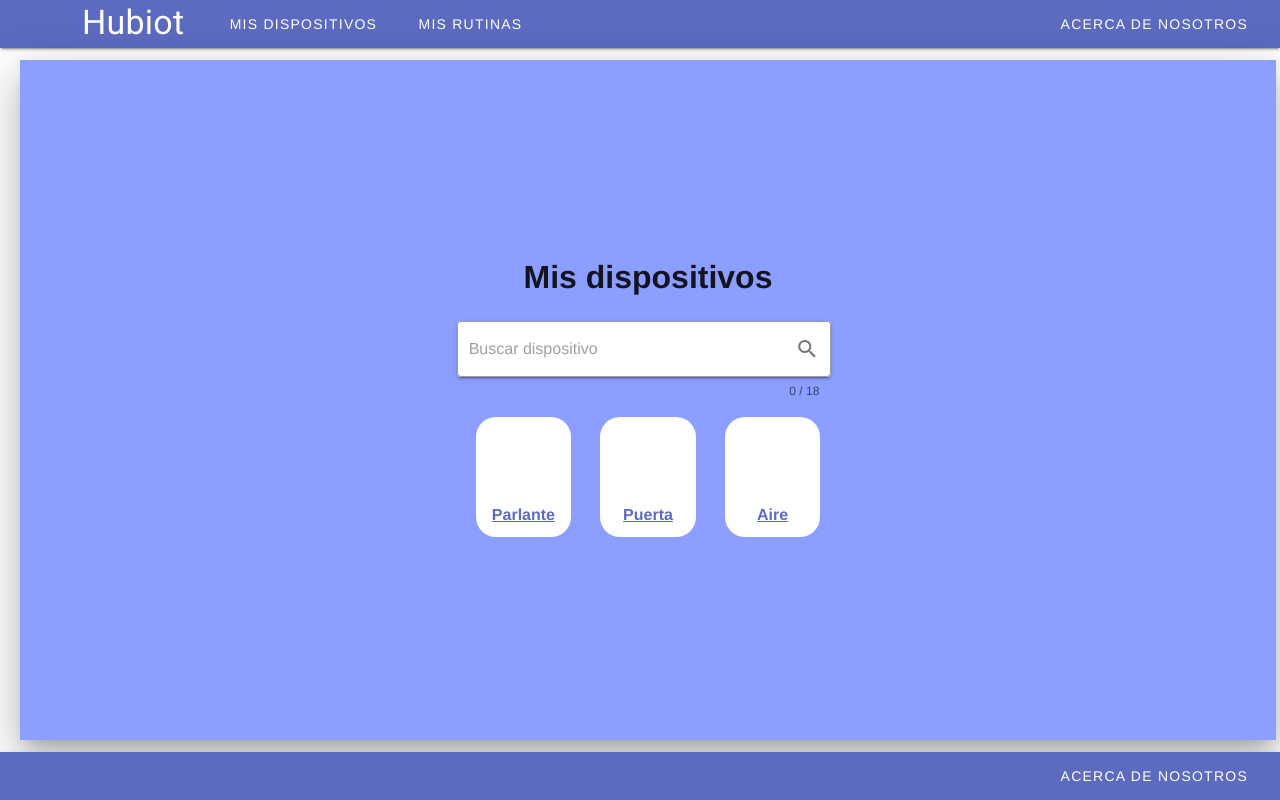
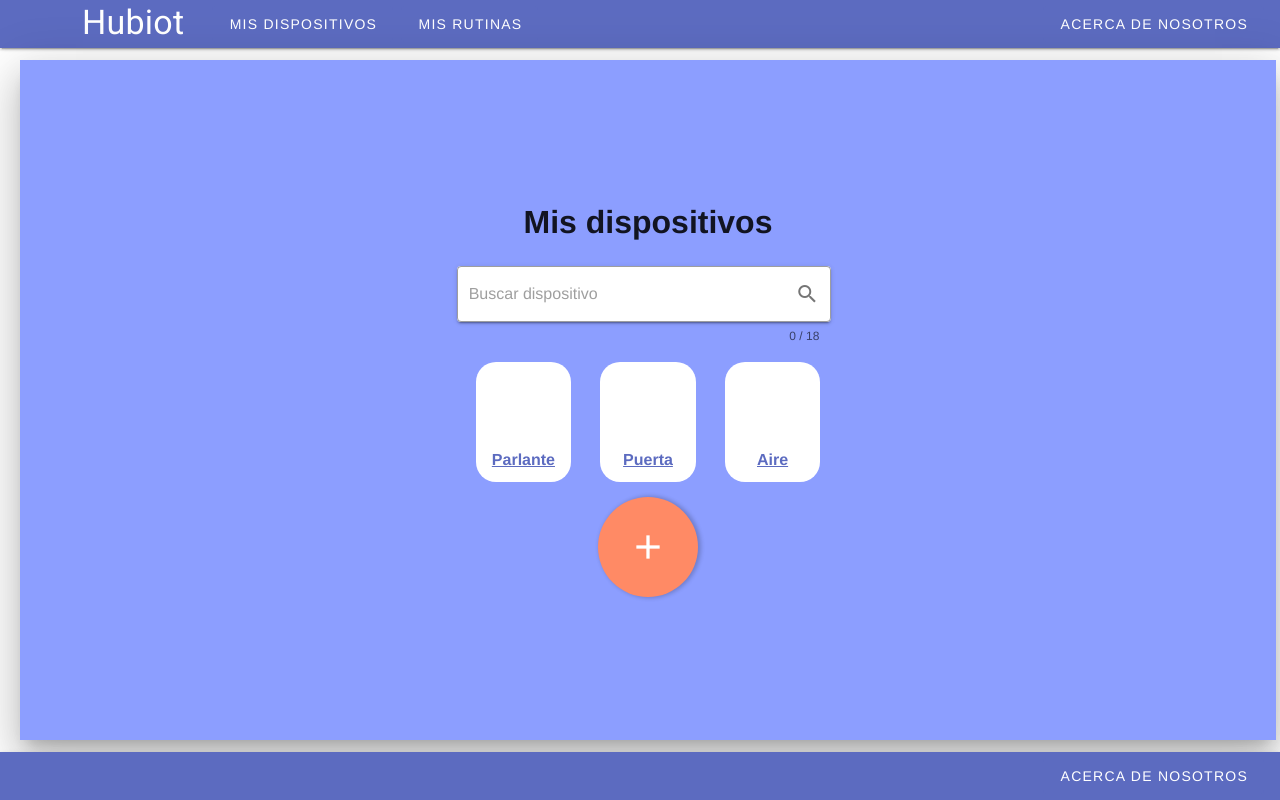
Before and after one commit to AgusMattiussi/hubiot-web, a Vue app: page /devices in a window 1280 px wide. Built offline with nearby package versions, Linux system fonts and the light colour scheme.

Commit message:
Se agregó el componente addButton

```diff
--- /dev/null
+++ b/src/components/AddButton.vue
@@ -0,0 +1,27 @@
+<template>
+  <span class="go-back">
+    <button class="btn icon">
+      <v-icon class="mx-auto" x-large color="white">
+        mdi-plus
+      </v-icon>
+    </button>
+  </span>
+</template>
+
+<script>
+export default {
+  name: 'AddButton'
+}
+</script>
+
+<style scoped>
+.btn{
+  margin: 5px;
+  background-color: #FF8A65;
+  border-radius: 100px;
+  border: 0;
+  height: 100px;
+  width: 100px;
+  box-shadow: 2px 0 4px 1px rgba(0, 0, 0, 0.2);
+}
+</style>
--- a/src/router/index.js
+++ b/src/router/index.js
@@ -33,7 +33,7 @@ const routes = [
   {
     path: '/devices',
     name: 'devices',
-    component: () => import('../views/MyDeviceView.vue')
+    component: () => import('../views/MyDevicesView.vue')
   },
   {
     path: '/new_device',
--- a/src/views/MyDeviceView.vue
+++ b/src/views/MyDevicesView.vue
@@ -45,6 +45,7 @@
                   </v-sheet>
                 </div>
               </v-content>
+              <AddButton/>
             </v-container>
           </v-col>
           <v-col md="2"></v-col>
@@ -58,9 +59,11 @@
 <script>
 
 import store from '@/store/store'
+import AddButton from '@/components/AddButton'
 
 export default {
   name: 'MyRooms',
+  components: { AddButton },
   data () {
     return {
       devices: store.devices,
--- a/src/views/MyRoutinesView.vue
+++ b/src/views/MyRoutinesView.vue
@@ -43,6 +43,7 @@
                         <h4>{{ routine.name }}</h4>
                       </router-link>
                     </v-sheet>
+                    <AddButton/>
                   </div>
                 </v-content>
               </v-container>
@@ -57,9 +58,11 @@
 
 <script>
 import store from '@/store/store'
+import AddButton from '@/components/AddButton'
 
 export default {
   name: 'MyRoutines',
+  components: { AddButton },
   data () {
     return {
       routines: store.routines,
```
